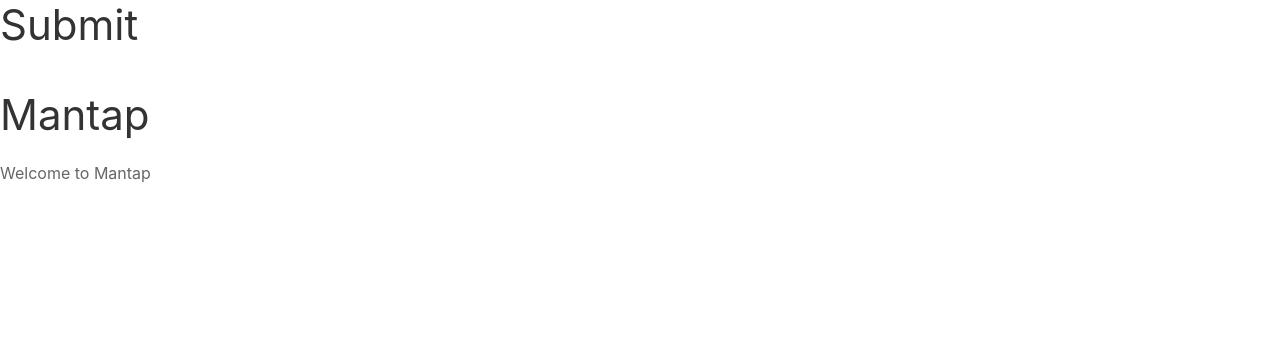
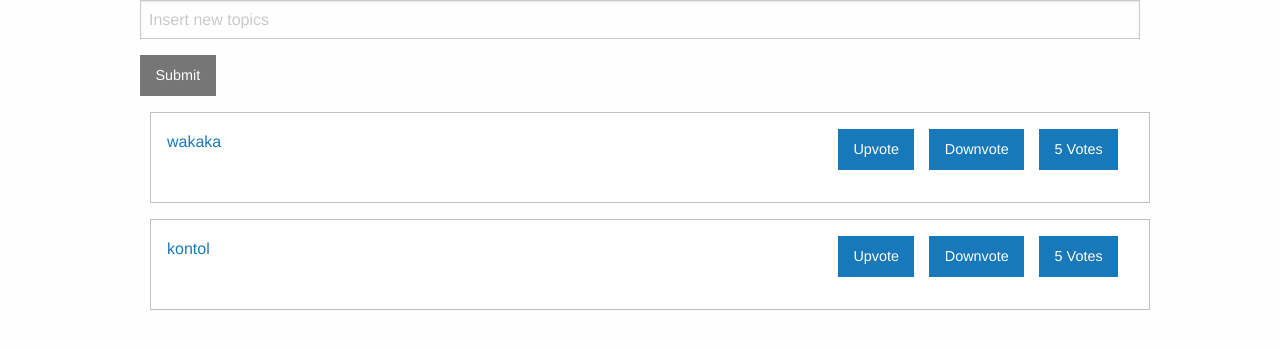
Before and after one commit to juaan/reddit, a Node server app: page / in a window 1280 px wide. Shown: the top 349 px of the page. Run offline with Node 20, Linux system fonts and the light colour scheme; some libraries are stand-ins or nearby versions.

Commit message:
design front-end side

```diff
--- a/package.json
+++ b/package.json
@@ -24,6 +24,7 @@
     "eslint-plugin-react": "~6.10.3",
     "express": "~4.15.2",
     "express-handlebars": "~3.0.0",
+    "handlebars": "^4.0.6",
     "lodash": "~4.17.4",
     "request": "~2.81.0",
     "winston": "~2.3.1"
--- a/src/controller/list.js
+++ b/src/controller/list.js
@@ -2,7 +2,7 @@
 
 module.exports = (req, res) => {
     let obj = {
-        title: 'Mantap'
+        topics: ['wakaka', 'kontol']
     };
     return res.render('body', obj);
 };
--- a/src/index.js
+++ b/src/index.js
@@ -1,6 +1,7 @@
 'use strict';
 
-const app = require('express')();
+const express = require('express');
+const app = express();
 const bodyParser = require('body-parser');
 const cors = require('cors');
 const winston = require('winston');
@@ -8,18 +9,24 @@ const path = require('path');
 
 const hbs = require('express-handlebars').create({
     extname: 'hbs',
-    layoutsDir: path.join(__dirname, '/views'),
+    layoutsDir: path.join(__dirname, '/views/templates'),
     partialsDir: [path.join(__dirname, '/views/partials')],
     defaultLayout: 'index'
 });
 
 app.engine('hbs', hbs.engine);
 app.set('view engine', 'hbs');
-app.set('views', path.join(__dirname, '/views'));
+app.set('views', path.join(__dirname, '/views/templates'));
 
-app.use(cors());
+app.use('/css', express.static(path.join(__dirname, '/views/css')));
+app.use('/js', express.static(path.join(__dirname, '/views/js')));
+
+
+app.use(cors()); // allow cross origin request
 app.use(bodyParser.json()); // for parsing application/json
-app.use(bodyParser.urlencoded({ extended: true })); // for parsing application/x-www-form-urlencoded
+app.use(bodyParser.urlencoded({
+    extended: true
+})); // for parsing application/x-www-form-urlencoded
 
 app.get('/', require('./controller/list'));
 
--- a/src/views/body.hbs
+++ /dev/null
@@ -1,2 +0,0 @@
-<h1>{{title}}</h1>
-<p>Welcome to {{title}}</p>
--- /dev/null
+++ b/src/views/css/style.css
@@ -0,0 +1,23 @@
+
+.input-group-rounded .input-group-field {
+  border-radius: 5000px 0 0 5000px;
+  padding-left: 1rem;
+}
+
+.input-group-rounded .input-group-button .button {
+  border-radius: 0 5000px 5000px 0;
+  font-size: 0.8rem;
+}
+
+.resize {
+    width: 1000px;
+    margin: 0 auto;
+}
+
+.float-right {
+    margin-right: 15px;
+}
+
+ul {
+  list-style-type: none;
+}
--- a/src/views/index.hbs
+++ /dev/null
@@ -1,18 +0,0 @@
-<!DOCTYPE html>
-<html>
-
-<head>
-    <meta charset="UTF-8">
-    <link rel="stylesheet" href="https://cdnjs.cloudflare.com/ajax/libs/uikit/3.0.0-beta.21/css/uikit.min.css" />
-    <script src="https://cdnjs.cloudflare.com/ajax/libs/uikit/3.0.0-beta.21/js/uikit.min.js"></script>
-    <script src="https://cdnjs.cloudflare.com/ajax/libs/uikit/3.0.0-beta.21/js/uikit-icons.min.js"></script>
-    <script src="https://code.jquery.com/jquery-3.2.1.min.js" integrity="sha256-hwg4gsxgFZhOsEEamdOYGBf13FyQuiTwlAQgxVSNgt4="
-        crossorigin="anonymous"></script>
-</head>
-
-<body>
-    {{> _submit }}
-    {{{body}}}
-</body>
-
-</html>
--- /dev/null
+++ b/src/views/js/app.js
@@ -0,0 +1,10 @@
+'use strict';
+
+$(document).ready(function () {
+    $('#submit-btn').click(function () {
+        let topic = document.getElementById('input-field').value;
+        if (topic.length > 255) {
+            alert('Text length cannot be longer than 255');
+        }
+    });
+});
--- a/src/views/partials/_submit.hbs
+++ b/src/views/partials/_submit.hbs
@@ -1 +1,10 @@
-<h1>Submit</h1>
+<div class="resize">
+    <div>
+        <div class="medium-6 columns">
+            <label>
+        <input type="text" placeholder="Insert new topics" id="input-field">
+      </label>
+        </div>
+        <input type="submit" id="submit-btn" class="button secondary" value="Submit">
+    </div>
+</div>
--- /dev/null
+++ b/src/views/templates/body.hbs
@@ -0,0 +1,14 @@
+<ul class ="haha">
+    {{#each topics}}
+        <li>
+            <div class="resize">
+                <div class="callout clearfix">
+                    <a>{{this}}</a>
+                    <a class="button float-right">5 Votes</a>
+                    <a class="button float-right">Downvote</a>
+                    <a class="button float-right">Upvote</a>
+                </div>
+            </div>
+        </li>
+    {{/each}}
+</ul>
--- /dev/null
+++ b/src/views/templates/index.hbs
@@ -0,0 +1,20 @@
+<!DOCTYPE html>
+<html>
+
+<head>
+    <meta charset="UTF-8">
+    <script src="https://code.jquery.com/jquery-3.2.1.min.js" integrity="sha256-hwg4gsxgFZhOsEEamdOYGBf13FyQuiTwlAQgxVSNgt4="
+        crossorigin="anonymous"></script>
+    <script src="https://cdn.jsdelivr.net/foundation/6.2.4/foundation.min.js"></script>
+    <link rel="stylesheet" href="https://cdn.jsdelivr.net/foundation/6.2.4/foundation.min.css">
+    <link rel="stylesheet" type="text/css" href="/css/style.css">
+    <link rel="stylesheet" type="text/css" href="/css/app.css">
+    <script src="js/app.js"></script>
+
+</head>
+
+<body>
+    {{> _submit }} {{{body}}} {{> _pagination }}
+</body>
+
+</html>
```
Also changed, not shown: src/views/css/app.css (added), src/views/partials/_pagination.hbs (added).
